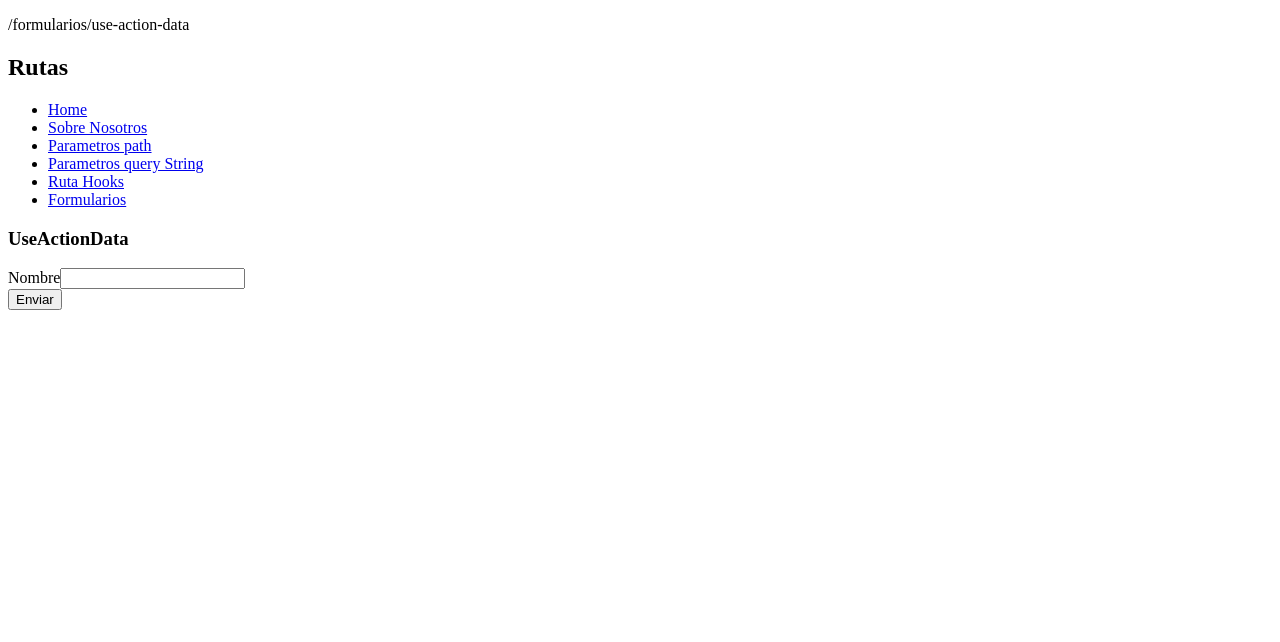
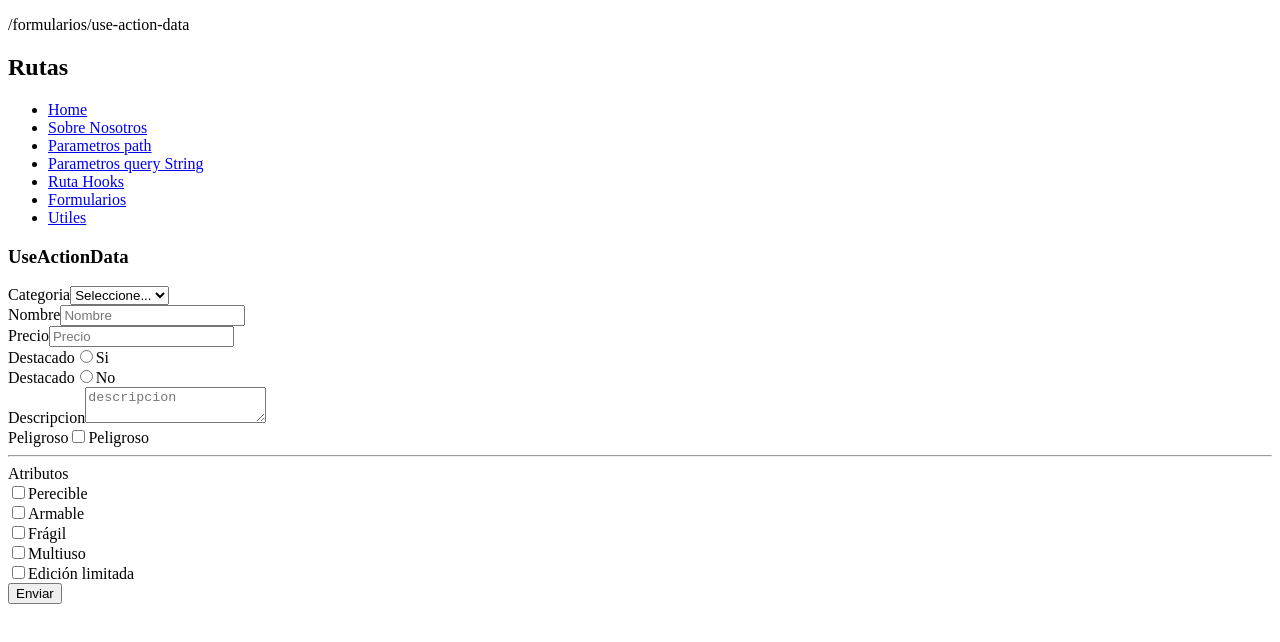
Before and after one commit to Lostovayne/Curso-React-Cesar, a React (Vite) app: page /formularios/use-action-data in a window 1280 px wide. Shown: the top 642 px of the page. Built offline with nearby package versions, Linux system fonts and the light colour scheme.

Commit message:
Agregado apartado Utiles

```diff
--- a/package.json
+++ b/package.json
@@ -11,6 +11,7 @@
   "dependencies": {
     "@emotion/react": "^11.10.5",
     "@emotion/styled": "^11.10.5",
+    "dayjs": "^1.11.7",
     "react": "^18.2.0",
     "react-dom": "^18.2.0",
     "react-router-dom": "^6.8.1",
--- /dev/null
+++ b/src/helpers/Utiles.jsx
@@ -0,0 +1,11 @@
+import {Link} from 'react-router-dom'
+
+const Utiles = () => {
+  return (
+    <>
+      <h2>Lista de Utilidades</h2>
+      <Link to='/utiles/UtilesDay'>Days-js</Link>
+    </>
+  );
+}
+export default Utiles
--- a/src/pages/FormularioUseActionData.jsx
+++ b/src/pages/FormularioUseActionData.jsx
@@ -1,5 +1,7 @@
 import { Form } from 'react-router-dom';
+import { useState } from 'react';
 import Swal from 'sweetalert2';
+import { atributos, categorias_productos } from '../data';
 
 const Toast = Swal.mixin({
   toast: true,
@@ -17,21 +19,128 @@ const Toast = Swal.mixin({
 
 export async function action({ request }) {
   const formData = await request.formData();
+  //Recibir checkbox dinamicos
+  let arreglo = [];
+  let mensajeArreglo = '';
+  let errores = [];
+
+  if (formData.get('categoria') == '0') {
+    errores.push('Debe seleccionar al menos una categoria');
+  }
+
+  atributos.map((atributo, i) => {
+    if (formData.get('atributo_' + atributo.id) !== null) {
+      arreglo[i] = atributo.id;
+
+      mensajeArreglo += atributo.nombre + ',';
+    }
+  });
+
   return Toast.fire({
     icon: 'info',
-    title: ` El dato ingresado es ${formData.get('nombre')} `
+    title: 'Todo Bien!',
+    text: ` El dato ingresado es ${formData.get(
+      'nombre'
+    )} y Peligroso :${formData.get(
+      'peligroso'
+    )} | Atributo : ${mensajeArreglo} `
   });
+
+  //errores del formulario
 }
 
 const FormularioUseActionData = () => {
+  const [peligroso, setPeligroso] = useState(false);
+
+  const handlePeligroso = () => {
+    setPeligroso(!peligroso);
+  };
+
   return (
     <>
       <h3>UseActionData</h3>
 
       <Form method='POST'>
         <div>
+          <label htmlFor='categoria'>Categoria</label>
+          <select name='categoria' id='categoria'>
+            <option value='0'>Seleccione...</option>
+
+            {categorias_productos.map((categoria) => (
+              <option key={categoria.id} value={categoria.id}>
+                {' '}
+                {categoria.nombre}{' '}
+              </option>
+            ))}
+          </select>
+        </div>
+
+        <div>
           <label htmlFor='nombre'>Nombre</label>
-          <input type='text' id='nombre' name='nombre' />
+          <input type='text' id='nombre' name='nombre' placeholder='Nombre' />
+        </div>
+
+        <div>
+          <label htmlFor='precio'>Precio</label>
+          <input
+            type='number'
+            min='0'
+            id='precio'
+            name='precio'
+            placeholder='Precio'
+          />
+        </div>
+
+        <div>
+          <label htmlFor='destacado'>Destacado</label>
+          <input type='radio' name='destacado' id='destacado1' value='si' />
+          <label htmlFor='destacado1'>Si</label>
+        </div>
+
+        <div>
+          <label htmlFor='destacado'>Destacado</label>
+          <input type='radio' name='destacado' id='destacado2' value='no' />
+          <label htmlFor='destacado2'>No</label>
+        </div>
+
+        <div>
+          <label htmlFor='descripcion'>Descripcion</label>
+          <textarea
+            name='descripcion'
+            id='descripcion'
+            placeholder='descripcion'
+          ></textarea>
+        </div>
+
+        <div>
+          <label htmlFor='peligroso'>Peligroso</label>
+          <input
+            type='checkbox'
+            name='peligroso'
+            id='peligroso'
+            value={peligroso}
+            onChange={(e) => handlePeligroso(e.target.value)}
+          />
+          <label htmlFor='peligroso'>Peligroso</label>
+        </div>
+
+        <hr />
+        <div>
+          <label htmlFor='atributos'>Atributos</label>
+
+          <div>
+            {atributos.map((atributo) => (
+              <div key={atributo.id}>
+                <input
+                  type='checkbox'
+                  name={`atributo_${atributo.id}`}
+                  id={`atributo_${atributo.id}`}
+                  value={atributo.id}
+                />
+                <label htmlFor=''>{atributo.nombre}</label>
+              </div>
+            ))}
+          </div>
         </div>
 
         <button type='submit'>Enviar</button>
--- a/src/pages/Rutas.jsx
+++ b/src/pages/Rutas.jsx
@@ -28,6 +28,9 @@ const Rutas = () => {
         <li>
           <NavLink to='/formularios'>Formularios</NavLink>
         </li>
+        <li>
+          <NavLink to="/utiles" >Utiles</NavLink>
+        </li>
       </ul>
     </nav>
   );
--- /dev/null
+++ b/src/pages/UtilesDay.jsx
@@ -0,0 +1,11 @@
+import {Link} from 'react-router-dom'
+
+
+
+
+const UtilesDay = () => {
+  return (
+    <div>UtilesDay</div>
+  )
+}
+export default UtilesDay
--- a/src/pages/index.js
+++ b/src/pages/index.js
@@ -8,3 +8,5 @@ export { default as Rutas } from './Rutas';
 export { default as RutasPath } from './RutasPath';
 export { default as RutasQueryString } from './RutasQueryString';
 export { default as SobreNosotros } from './SobreNosotros';
+export { default as UtilesDay } from './UtilesDay';
+export * from './index';
```
Also changed, not shown: src/main.jsx (+16 -1 lines), 1 other file (tests, documents, lock files or other folders).
